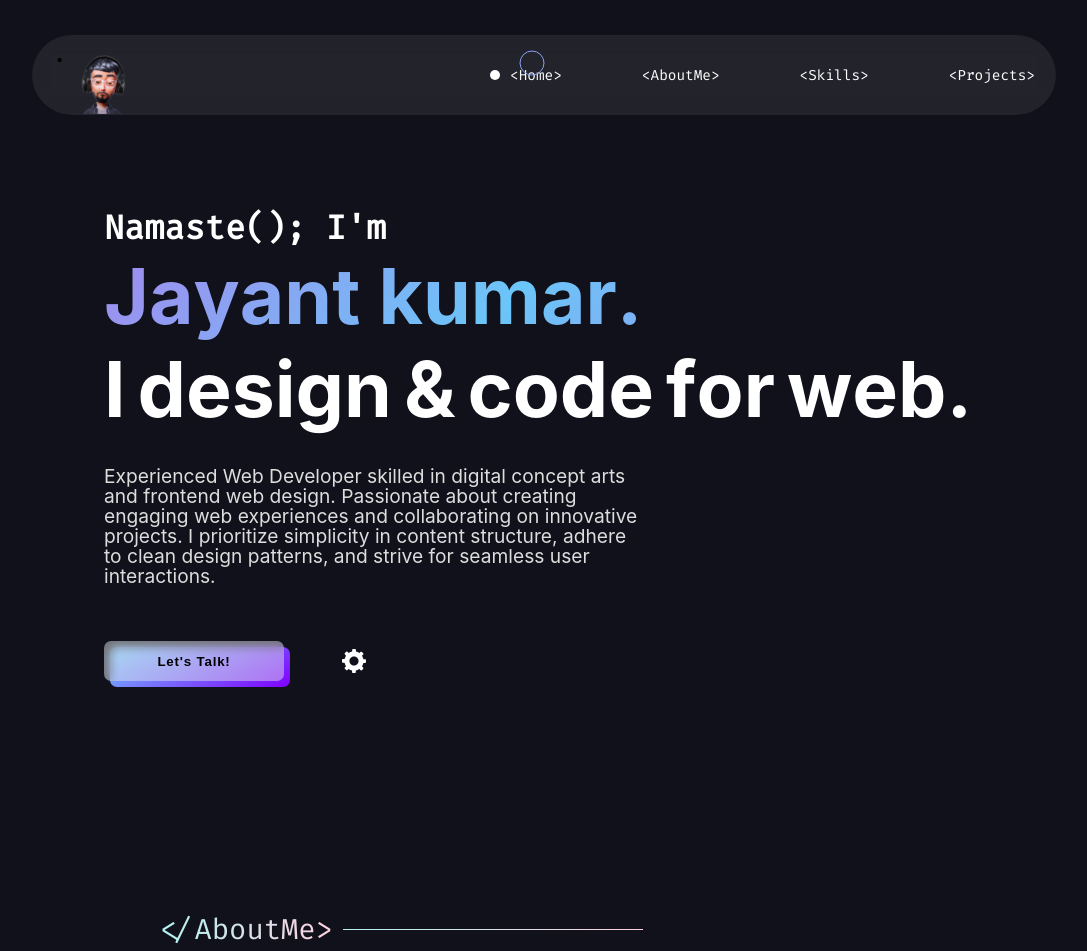
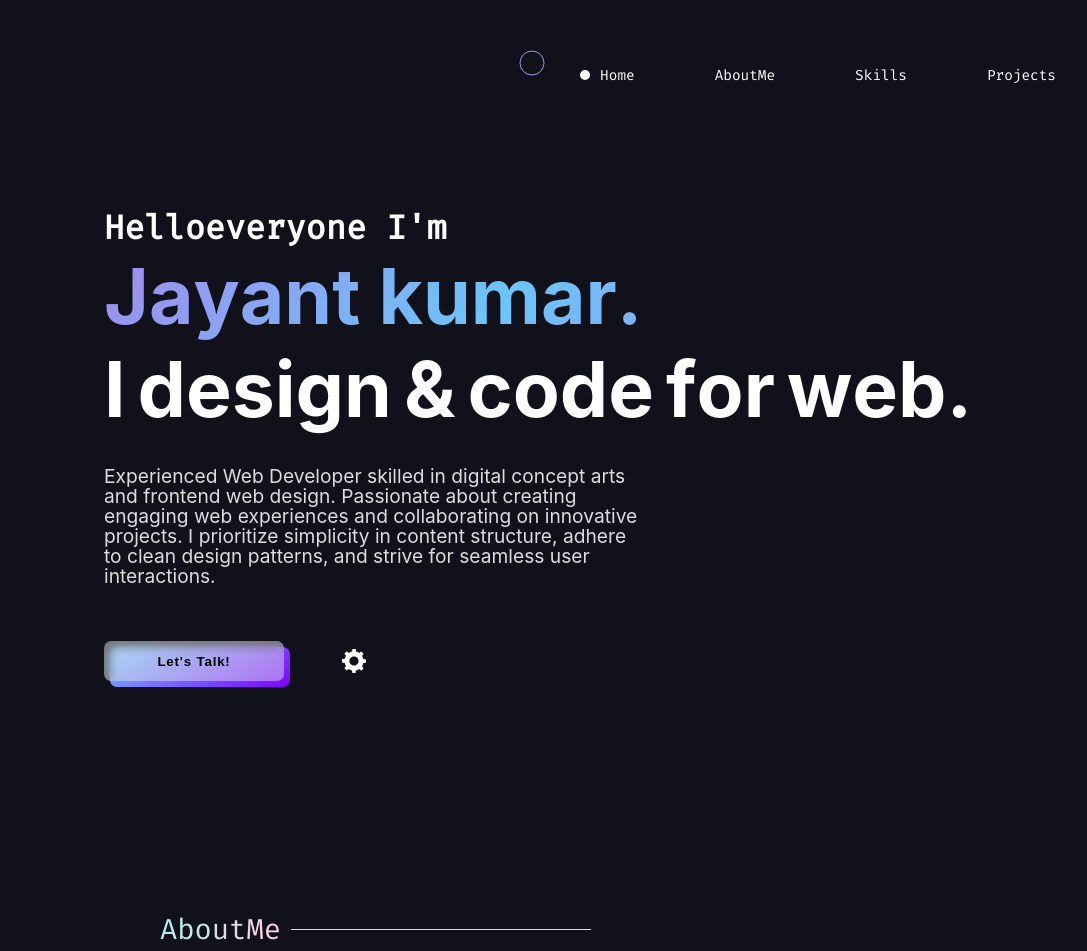
Before and after one commit to jayant1796/Portfolio, a plain HTML site: page index.html in a window 1280 px wide. Shown: the top 951 px of the page, without its empty margins (96-1183 px from the left). Drawn offline with nearby package versions, Linux system fonts and the light colour scheme; a web font is replaced by a local one.

Commit message:
kuch kiya

```diff
--- a/index.html
+++ b/index.html
@@ -51,7 +51,7 @@
   <meta name="author" content="Jayant kumar">
    -->
   <title>Jayant Kumar | Portfolio</title>
-  <link rel="icon" type="image/x-icon" href="src/jpg/profile-pic (3).png">
+  <!-- <link rel="icon" type="image/x-icon" href="src/jpg/profile-pic (3).png"> -->
   <!-- aos cdn -->
   <link rel="stylesheet" href="https://unpkg.com/aos@next/dist/aos.css" />
   <!-- stylesheet -->
@@ -80,11 +80,11 @@
     <div class="cursor outer"></div>
 
 
-    <div class="navbar" id="navbar">
+    <!-- <div class="navbar" id="navbar">
       <div class="hey">Hey!</div>
-      <div class="logo" tabindex="0" aria-label="jayantlogo">
+      <div class="logo" tabindex="0" aria-label="jayantlogo"> -->
 
-        <div class="logo-top">
+        <!-- <div class="logo-top">
           <img src="src/png/logo-headwithouteyes.png" alt="animation-head">
           <div class="face">
             <div class="eye">
@@ -94,25 +94,25 @@
               <div class="pupil"></div>
             </div>
           </div>
-        </div>
-
-        <div class="logo-bottom"><img src="src/png/logo-body.png" alt="animation-body"></div>
+        </div> -->
+<!--
+        <div class="logo-bottom"><img src="src/png/logo-body.png" alt="animation-body"></div> -->
 
       </div>
       <div class="navbar-tabs" id="navbar-tabs">
         <ul class="navbar-tabs-ul">
           <a href="#home" tabindex="0" aria-label="Home menu button">
             <li class="home activeThistab" class="navbar-tabs-li " data-aos="fade-down" data-aos-delay="100">
-              &#60;Home&#62;</li>
+              Home</li>
           </a>
           <a href="#about" aria-label="about menu button">
-            <li class="about" class="navbar-tabs-li" data-aos="fade-down" data-aos-delay="300">&#60;AboutMe&#62;</li>
+            <li class="about" class="navbar-tabs-li" data-aos="fade-down" data-aos-delay="300">AboutMe</li>
           </a>
           <a href="#skills" aria-label="skills menu button">
-            <li class="skills" class="navbar-tabs-li" data-aos="fade-down" data-aos-delay="500">&#60;Skills&#62;</li>
+            <li class="skills" class="navbar-tabs-li" data-aos="fade-down" data-aos-delay="500">Skills</li>
           </a>
           <a href="#projects" aria-label="projects menu button">
-            <li class="projects" class="navbar-tabs-li" data-aos="fade-down" data-aos-delay="700">&#60;Projects&#62;
+            <li class="projects" class="navbar-tabs-li" data-aos="fade-down" data-aos-delay="700">Projects
             </li>
           </a>
 
@@ -140,18 +140,18 @@
       <ul class="mobile-navbar-tabs-ul" id="mobile-ul">
         <a href="#home" tabindex="0" aria-label="Home menu button">
           <li id="home-mobile-tab" class="mobile-navbar-tabs-li home activeThismobiletab" onclick="hidemenubyli()">
-            &#60;Home&#62;</li>
+            Home</li>
         </a>
         <a href="#about" tabindex="0" aria-label="about menu button">
-          <li id="aboutme-mobile-tab" class="mobile-navbar-tabs-li about" onclick="hidemenubyli()">&#60;AboutMe&#62;
+          <li id="aboutme-mobile-tab" class="mobile-navbar-tabs-li about" onclick="hidemenubyli()">AboutMe;
           </li>
         </a>
         <a href="#skills" tabindex="0" aria-label="skills menu button">
-          <li id="skills-mobile-tab" class="mobile-navbar-tabs-li skills" onclick="hidemenubyli()">&#60;Skills&#62;</li>
+          <li id="skills-mobile-tab" class="mobile-navbar-tabs-li skills" onclick="hidemenubyli()">Skills</li>
         </a>
         <a href="#projects" tabindex="0" aria-label="projects menu button">
           <li id="projects-mobile-tab" class="mobile-navbar-tabs-li projects" onclick="hidemenubyli()">
-            &#60;Projects&#62;</li>
+          Projects</li>
         </a>
 
       </ul>
@@ -165,16 +165,26 @@
 
       <div class="text-content">
         <article id="hello-friend" data-aos="fade-up" data-aos-delay="0">
-          <p class="jello">N</p>
-          <p class="jello">a</p>
-          <p class="jello">m</p>
-          <p class="jello">a</p>
-          <p class="jello">s</p>
-          <p class="jello">t</p>
+          <p class="jello">H</p>
           <p class="jello">e</p>
-          <p class="jello">(</p>
-          <p class="jello">)</p>
-          <p class="jello">;</p>&nbsp;<p class="jello">I</p>
+          <p class="jello">l</p>
+          <p class="jello">l</p>
+          <p class="jello">o </p>
+          <p class="jello"> </p>
+          <p class="jello"> </p>
+          <p class="jello"> </p>
+
+          <p class="jello">e</p>
+          <p class="jello">v</p>
+          <p class="jello">e</p>
+          <p class="jello">r</p>
+          <p class="jello">y</p>
+          <p class="jello">o</p>
+          <p class="jello">n</p>
+          <p class="jello">e</p>
+
+
+          </p>&nbsp;<p class="jello">I</p>
           <p class="jello">'</p>
           <p class="jello">m</p>
         </article>
@@ -265,7 +275,7 @@
     <section class="about-section-container" id="about" data-aos="fade-up">
       <div class="about-section">
         <div class="section-heading">
-          <article class="section-heading-article" tabindex="0" aria-label="About me heading">&#60;/AboutMe&#62;
+          <article class="section-heading-article" tabindex="0" aria-label="About me heading">AboutMe
           </article>
           <p class="sectionHeadingP"></p>
         </div>
@@ -290,7 +300,7 @@
     <section class="skills-section-container" id="skills">
       <div class="skills-section">
         <div class="section-heading" data-aos="fade-up">
-          <article class="section-heading-article" tabindex="0" aria-label="skills heading">&#60;/Skills&#62;</article>
+          <article class="section-heading-article" tabindex="0" aria-label="skills heading">Skills</article>
           <p class="sectionHeadingP"></p>
         </div>
 
@@ -350,7 +360,7 @@
       <div class="projects-section-div">
         <div class="section-heading" data-aos="fade-up">
           <article class="section-heading-article" tabindex="0" aria-label="My projects starts from here">
-            &#60;/Projects&#62;</article>
+            Projects</article>
           <p class="sectionHeadingP"></p>
         </div>
         <div class="project-boxes-div">
```
